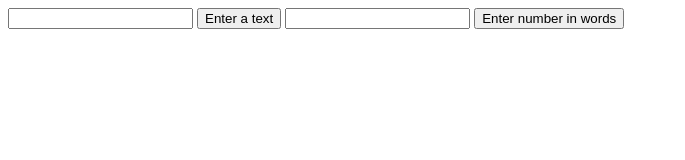
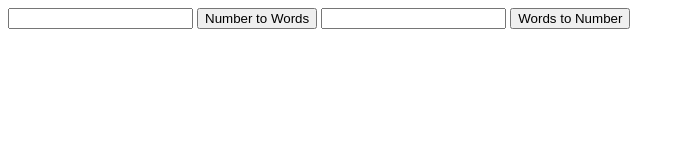
Before and after one commit to siawo/Convert-text-to-number-and-back-, a website: page index.html in a window 1280 px wide. Shown: the whole page, without its empty margins (0-685 px from the left). Drawn offline with Linux system fonts and the light colour scheme.

Commit message:
change in button text

```diff
--- a/index.html
+++ b/index.html
@@ -5,9 +5,9 @@
 </head>
 <body>
 	<input type="text" id="input" >
-	<button type="button" id="b1" onclick="checkInput()">Enter a text</button>
+	<button type="button" id="b1" onclick="checkInput()">Number to Words</button>
 	<input type="text" id="input2" >
-	<button type="button" id="b2" onclick="convertIt()">Enter number in words</button>
+	<button type="button" id="b2" onclick="convertIt()">Words to Number</button>
   	<br>
   	<p id="output"></p>
   	<br>
```
